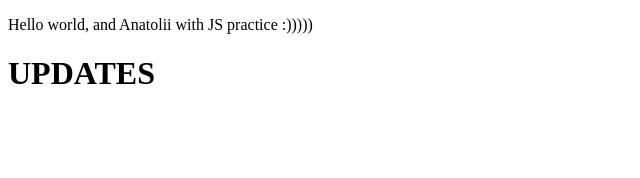
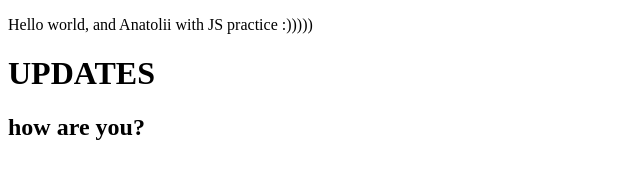
Before and after one commit to toljani4961/Learning1, a plain HTML site: page index.html in a window 1280 px wide. Shown: the whole page, without its empty margins (0-640 px from the left). Drawn offline with Linux system fonts and the light colour scheme.

Commit message:
edited index.html for integration beuween the forlers checking

```diff
--- a/index.html
+++ b/index.html
@@ -14,5 +14,6 @@
     </script>-->
     <script src="js/script2.js"></script>
     <h1>UPDATES</h1>
+    <h2><b>how are you?</b></h2>
 </body>
 </html>
```
